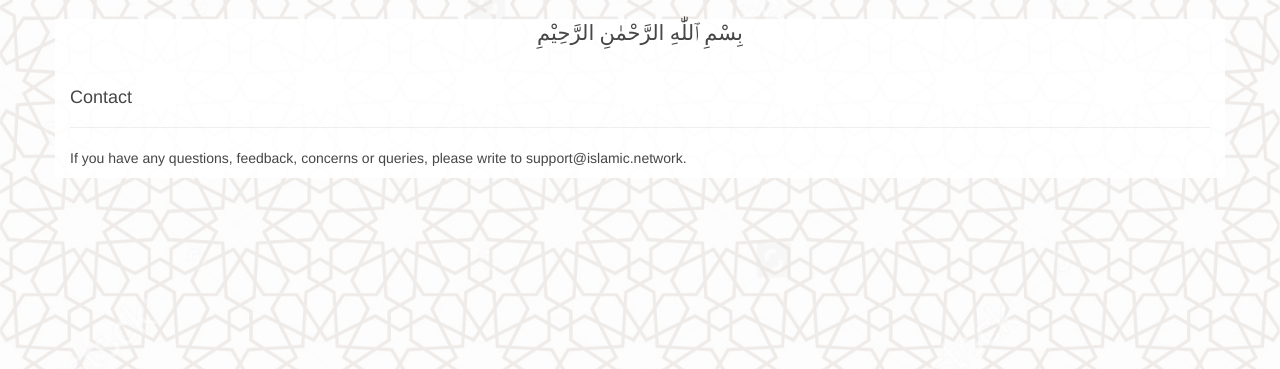
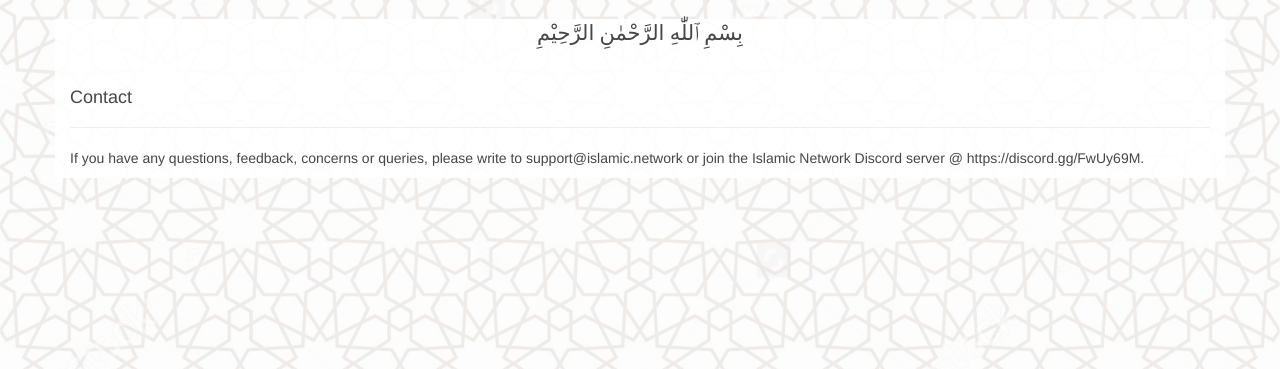
Before and after one commit to islamic-network/alquran.cloud, a PHP site: page /views/contact.php in a window 1280 px wide. Shown: the part 51-420 px from the top of the page. Run offline with PHP 8.4, Linux system fonts and the light colour scheme; data that the repository does not hold is empty; some libraries are stand-ins or nearby versions; some web fonts are replaced.

Commit message:
Add Discord server to contact page

```diff
--- a/views/contact.php
+++ b/views/contact.php
@@ -12,7 +12,7 @@
 		<div class="col-md-12">
 		<p>
         If you have any questions, feedback, concerns or queries, please write to
-&#115;&#117;&#112;&#112;&#111;&#114;&#116;&#064;&#105;&#115;&#108;&#097;&#109;&#105;&#099;&#046;&#110;&#101;&#116;&#119;&#111;&#114;&#107;.
+&#115;&#117;&#112;&#112;&#111;&#114;&#116;&#064;&#105;&#115;&#108;&#097;&#109;&#105;&#099;&#046;&#110;&#101;&#116;&#119;&#111;&#114;&#107; or join the Islamic Network Discord server @ https://discord.gg/FwUy69M.
         </p>
 		</div>
 	</div>
```
